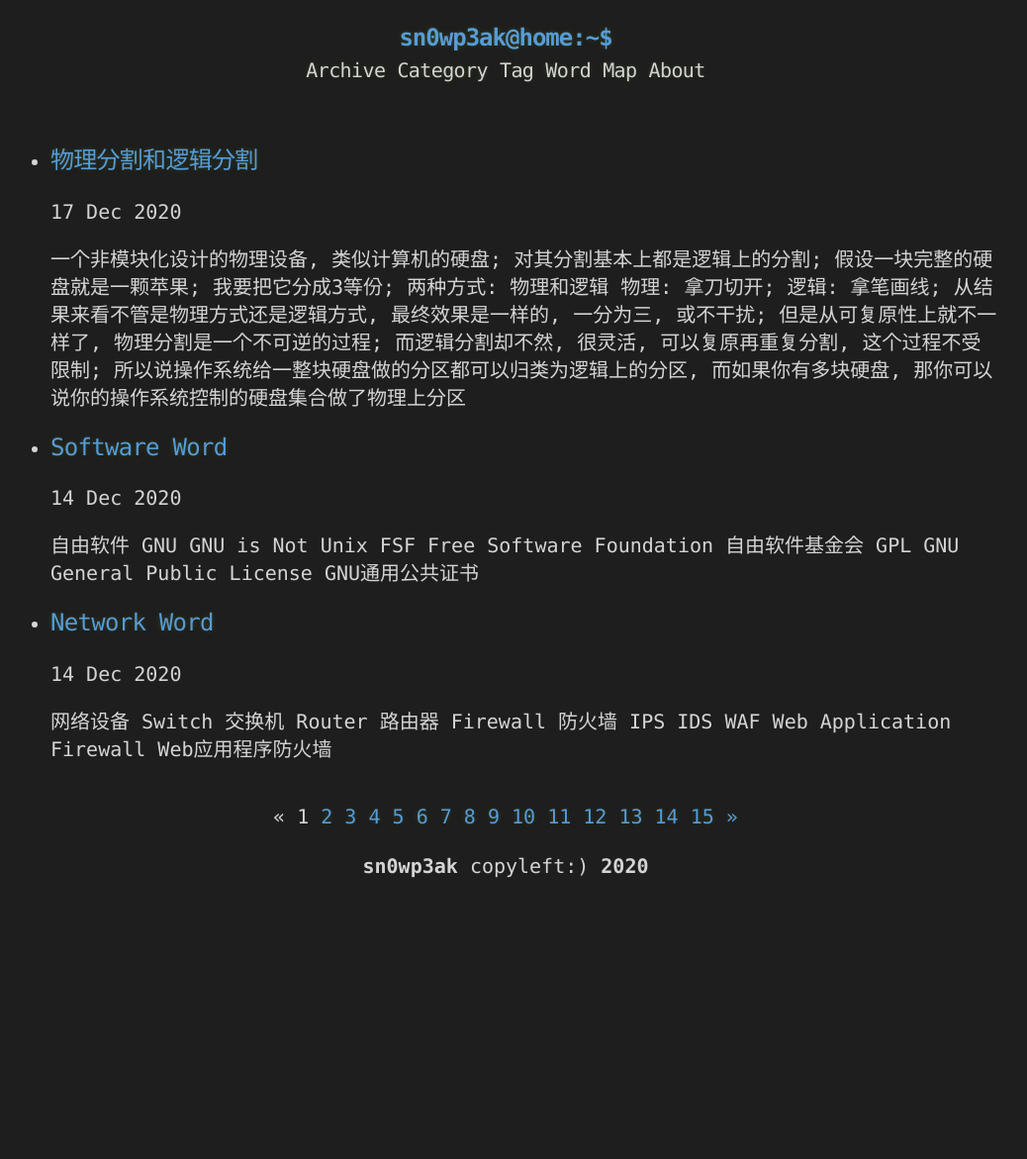
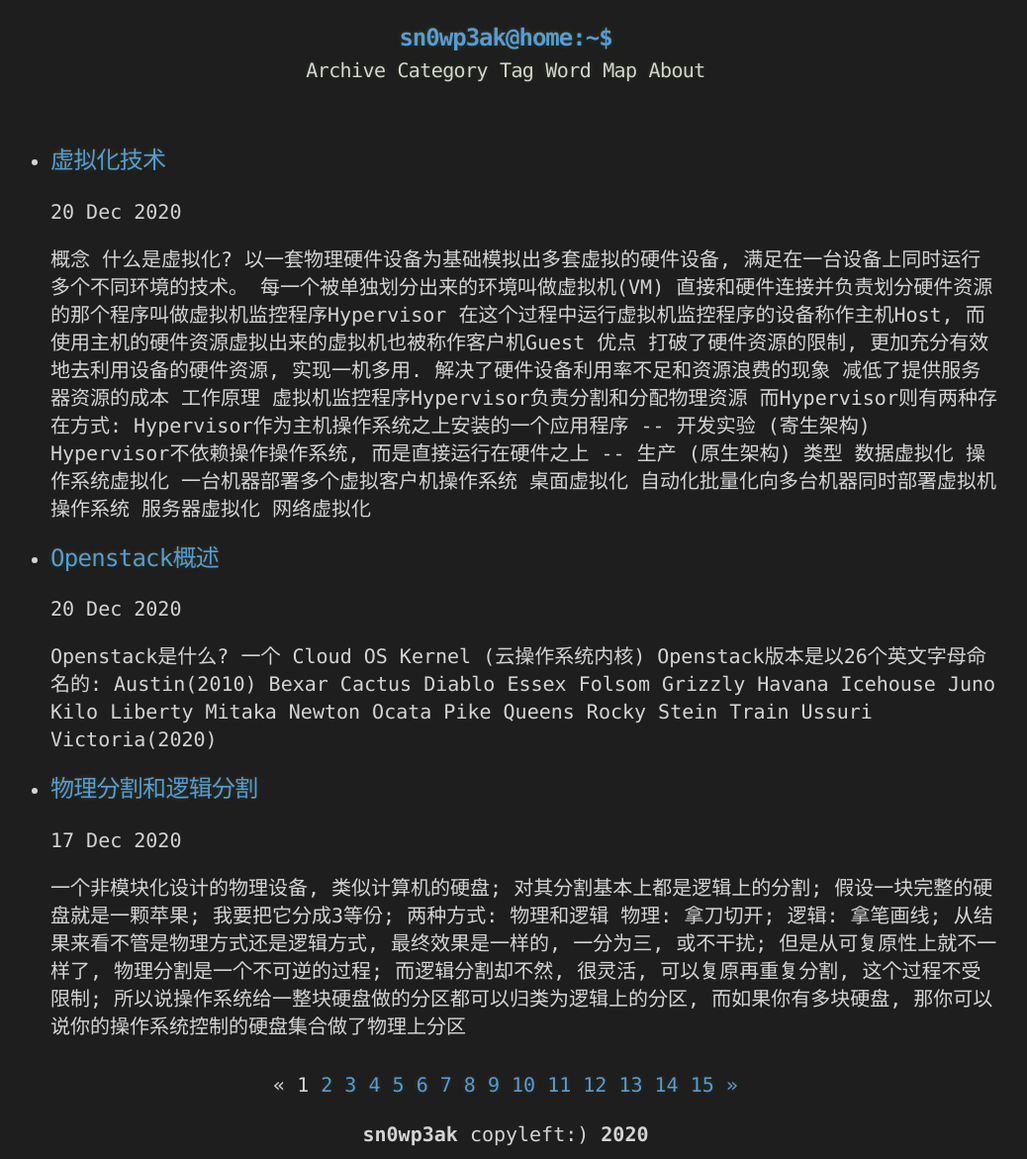
Before and after one commit to sn0wp3ak/sn0wp3ak.github.io, a Jekyll site: the page built from index.html, in a window 1280 px wide. Shown: the whole page at 99% size, without its empty margins (129-1167 px from the left). Built offline with Jekyll 4.4.1, drawn with Linux system fonts in a browser that asks for light colours; the list of posts is cut into pages by our own code; before the commit the page ends 900 px from its top, so only the background shows below that.

Commit message:
mod avatar and add post

```diff
--- /dev/null
+++ b/_posts/2020-12-20-Openstack概述.md
@@ -0,0 +1,17 @@
+---
+title: Openstack概述
+date: 2020-12-20
+categories:
+- Cloud
+---
+
+Openstack是什么? <br>
+
+>一个 Cloud OS Kernel (云操作系统内核)<br>
+
+Openstack版本是以26个英文字母命名的:<br>
+
+>Austin(2010) Bexar Cactus Diablo Essex Folsom<br>
+>Grizzly Havana Icehouse Juno Kilo Liberty<br>
+>Mitaka Newton Ocata Pike Queens Rocky<br>
+>Stein Train Ussuri Victoria(2020)<br>
--- /dev/null
+++ b/_posts/2020-12-20-虚拟化技术.md
@@ -0,0 +1,39 @@
+---
+title: 虚拟化技术
+date: 2020-12-20
+categories:
+- Virtualization
+---
+# 概念
+什么是虚拟化?<br>
+以`一套`物理硬件设备为基础模拟出`多套`虚拟的硬件设备,<br>
+满足在一台设备上同时运行多个不同环境的技术。<br>
+
+每一个被单独划分出来的环境叫做`虚拟机(VM)`<br>
+直接和硬件连接并负责划分硬件资源的那个程序叫做`虚拟机监控程序Hypervisor`<br>
+
+在这个过程中运行虚拟机监控程序的设备称作`主机Host`,<br>
+而使用主机的硬件资源虚拟出来的虚拟机也被称作`客户机Guest`<br>
+
+# 优点
+
+打破了硬件资源的限制, 更加充分有效地去利用设备的硬件资源, 实现一机多用.<br>
+解决了硬件设备利用率不足和资源浪费的现象<br>
+减低了提供服务器资源的成本<br>
+
+# 工作原理
+
+虚拟机监控程序Hypervisor负责分割和分配物理资源<br>
+而Hypervisor则有两种存在方式:
+
+>1. Hypervisor作为主机操作系统之上安装的一个应用程序 \-\- 开发实验 (寄生架构)<br>
+>2. Hypervisor不依赖操作操作系统, 而是直接运行在硬件之上 \-\- 生产 (原生架构)<br>
+
+# 类型
+1. 数据虚拟化
+2. 操作系统虚拟化
+* 一台机器部署多个虚拟客户机操作系统
+4. 桌面虚拟化
+* 自动化批量化向多台机器同时部署虚拟机操作系统
+6. 服务器虚拟化
+7. 网络虚拟化
```
Also changed, not shown: _posts/2020-08-01-虚拟机介绍.md (+1 -1 lines), about.md (+1 -1 lines), assets/avatar.gif (added).
